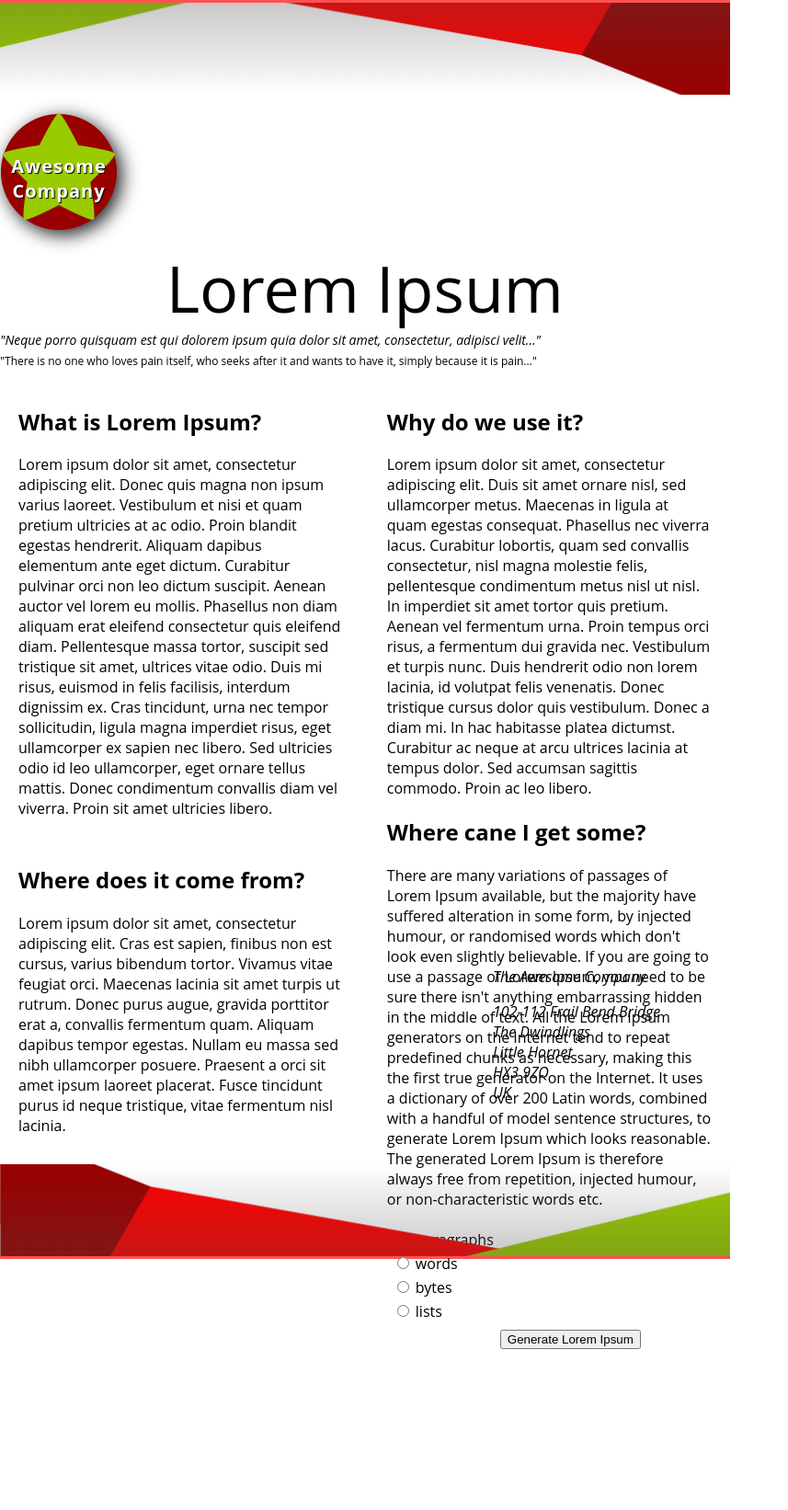
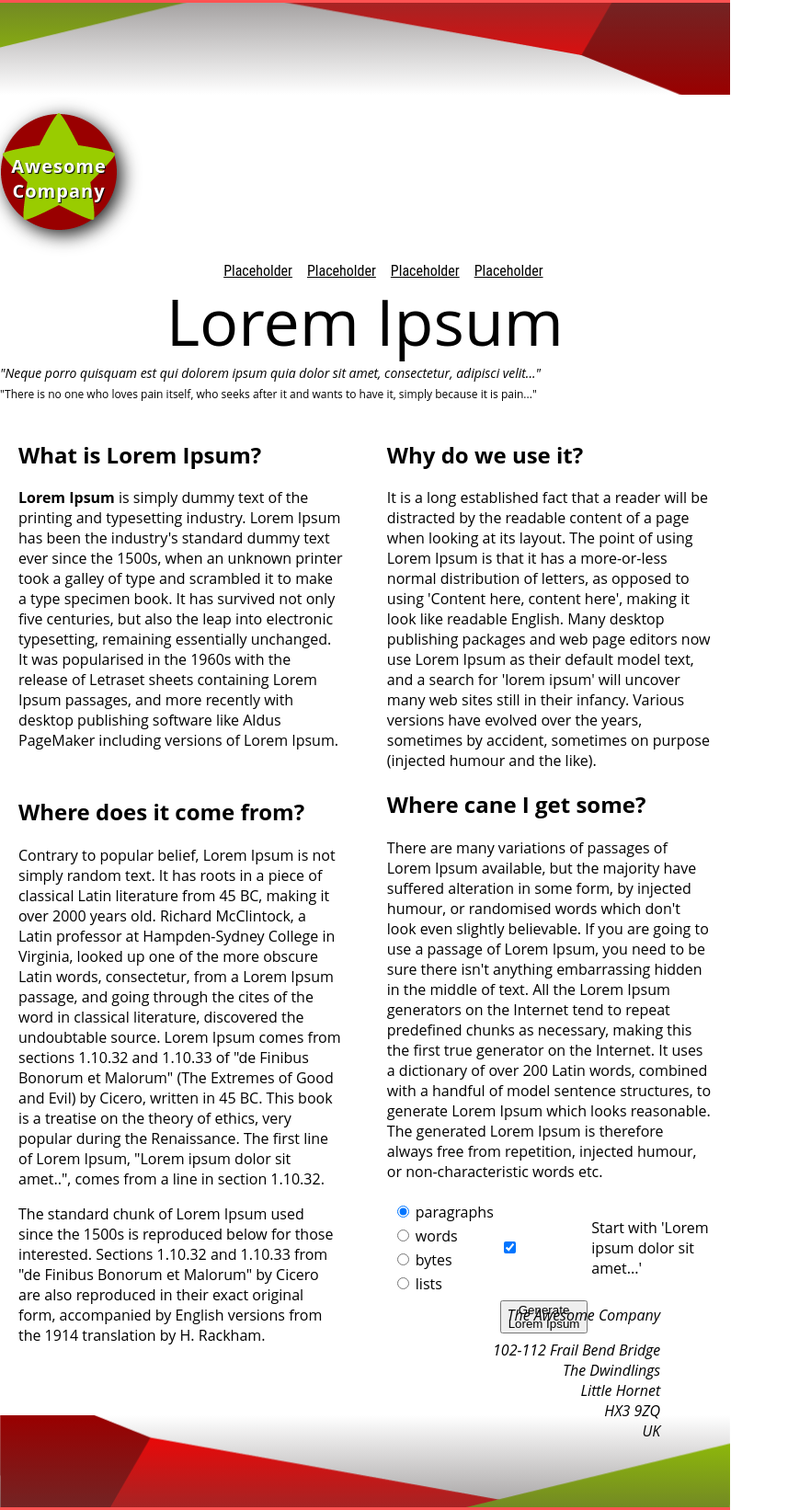
Before and after one commit to Westley-Foster/WFoster_CS408_Module6, a website: page index.html in a window 1280 px wide. Shown: the whole page at 92% size, without its empty margins (0-857 px from the left). Before the commit the page ends 1490 px from the top, so only its background shows below. Drawn offline with Linux system fonts and the light colour scheme.

Commit message:
Updated README, style.css, and added checkbox

```diff
--- a/css/style.css
+++ b/css/style.css
@@ -15,15 +15,16 @@ body {
 
 article {
   width: 210mm;
-  height: 297mm;
+  height: auto;
   margin: 20px auto;
   position: relative;
 }
 
 address {
   position: absolute;
-  bottom: 8mm;
+  bottom: 15mm;
   right: 20mm;
+  text-align: right;
 }
 
 h1 {
@@ -55,8 +56,9 @@ h1 {
   width: 210mm;
   height: 100px;
 
+  /* Linear-radient referenced by ChatGPT */
   background-image:
-    linear-gradient(to bottom, rgba(77, 71, 71, 0.3), rgba(255, 132, 132, 0)),  /* dark → transparent */
+    linear-gradient(to bottom, rgba(77, 71, 71, 0.5), rgba(77, 71, 71, 0)),  /* dark → transparent */
     url("../img/top-image.png");
   background-repeat: no-repeat;
   background-position: center;
@@ -72,14 +74,15 @@ h1 {
   width: 210mm;
   height: 100px;
 
+  /* Linear-radient referenced by ChatGPT */
   background-image:
-    linear-gradient(to top, rgba(77, 71, 71, 0.3), rgba(255, 132, 132, 0)),  /* dark → transparent */
+    linear-gradient(to top, rgba(77, 71, 71, 0.5), rgba(255, 132, 132, 0)),  /* dark → transparent */
     url("../img/bottom-image.png");
-
   background-repeat: no-repeat;
   background-position: center bottom;
   background-size: auto; /* fallback for old browsers */
   background-size: cover;
+  margin-top: 40px;
 }
 
 .background {
@@ -88,6 +91,7 @@ h1 {
 }
 
 .pageBorder {
+  position: relative;
   box-sizing: border-box;
   border-top: 1mm solid rgb(255, 82, 82);
   border-bottom: 1mm solid rgb(255, 82, 82);
@@ -139,3 +143,19 @@ hr {
   border: none;
   height: 14px;
 }
+
+nav ul {
+  display: flex;
+  justify-content: center;
+  list-style-type: none;
+  gap: 1rem;
+  margin: 0;
+
+  font-family: 'Roboto Condensed';
+  text-align: center;
+  padding-top: 17px;
+}
+
+nav a {
+  color: black;
+}
--- a/index.html
+++ b/index.html
@@ -13,6 +13,18 @@
 
       <article>
         <h1>Awesome<br>Company</h1>
+
+        <div>
+          <nav>
+            <ul>
+              <li><a href="#">Placeholder</a></li>
+              <li><a href="#">Placeholder</a></li>
+              <li><a href="#">Placeholder</a></li>
+              <li><a href="#">Placeholder</a></li>
+            </ul>
+          </nav>
+        </div>
+
         <div class="title">Lorem Ipsum</div>
         <quote class="quote-normal">"Neque porro quisquam est qui dolorem ipsum quia dolor sit amet, consectetur, adipisci velit..."</quote>
         <br>
@@ -22,34 +34,39 @@
           <div class="first-column">
             <h2>What is Lorem Ipsum?</h2>
 
-            <p>Lorem ipsum dolor sit amet, consectetur adipiscing elit. Donec quis magna non ipsum varius laoreet. Vestibulum et nisi et quam pretium ultricies
-              at ac odio. Proin blandit egestas hendrerit. Aliquam dapibus elementum ante eget dictum. Curabitur pulvinar orci non leo dictum suscipit. Aenean
-              auctor vel lorem eu mollis. Phasellus non diam aliquam erat eleifend consectetur quis eleifend diam. Pellentesque massa tortor, suscipit sed
-              tristique sit amet, ultrices vitae odio. Duis mi risus, euismod in felis facilisis, interdum dignissim ex. Cras tincidunt, urna nec tempor
-              sollicitudin, ligula magna imperdiet risus, eget ullamcorper ex sapien nec libero. Sed ultricies odio id leo ullamcorper, eget ornare tellus
-              mattis. Donec condimentum convallis diam vel viverra. Proin sit amet ultricies libero.
+            <p><strong>Lorem Ipsum</strong> is simply dummy text of the printing and typesetting industry. Lorem Ipsum has been the industry's standard
+              dummy text ever since the 1500s, when an unknown printer took a galley of type and scrambled it to make a type specimen book. It has
+              survived not only five centuries, but also the leap into electronic typesetting, remaining essentially unchanged. It was popularised in
+              the 1960s with the release of Letraset sheets containing Lorem Ipsum passages, and more recently with desktop publishing software like
+              Aldus PageMaker including versions of Lorem Ipsum.
             </p>
 
             <hr>
 
             <h2>Where does it come from?</h2>
 
-            <p>Lorem ipsum dolor sit amet, consectetur adipiscing elit. Cras est sapien, finibus non est cursus, varius bibendum tortor. Vivamus vitae feugiat
-               orci. Maecenas lacinia sit amet turpis ut rutrum. Donec purus augue, gravida porttitor erat a, convallis fermentum quam. Aliquam dapibus tempor
-               egestas. Nullam eu massa sed nibh ullamcorper posuere. Praesent a orci sit amet ipsum laoreet placerat. Fusce tincidunt purus id neque tristique,
-               vitae fermentum nisl lacinia.
+            <p>Contrary to popular belief, Lorem Ipsum is not simply random text. It has roots in a piece of classical Latin literature from 45 BC,
+              making it over 2000 years old. Richard McClintock, a Latin professor at Hampden-Sydney College in Virginia, looked up one of the more
+              obscure Latin words, consectetur, from a Lorem Ipsum passage, and going through the cites of the word in classical literature,
+              discovered the undoubtable source. Lorem Ipsum comes from sections 1.10.32 and 1.10.33 of "de Finibus Bonorum et Malorum" (The Extremes
+              of Good and Evil) by Cicero, written in 45 BC. This book is a treatise on the theory of ethics, very popular during the Renaissance.
+              The first line of Lorem Ipsum, "Lorem ipsum dolor sit amet..", comes from a line in section 1.10.32.
+            </p>
+            <p>
+              The standard chunk of Lorem Ipsum used since the 1500s is reproduced below for those interested. Sections 1.10.32 and 1.10.33 from
+              "de Finibus Bonorum et Malorum" by Cicero are also reproduced in their exact original form, accompanied by English versions from the
+              1914 translation by H. Rackham.
             </p>
           </div>
 
           <div class="second-column">
             <h2>Why do we use it?</h2>
 
-            <p>Lorem ipsum dolor sit amet, consectetur adipiscing elit. Duis sit amet ornare nisl, sed ullamcorper metus. Maecenas in ligula at quam egestas
-              consequat. Phasellus nec viverra lacus. Curabitur lobortis, quam sed convallis consectetur, nisl magna molestie felis, pellentesque condimentum
-              metus nisl ut nisl. In imperdiet sit amet tortor quis pretium. Aenean vel fermentum urna. Proin tempus orci risus, a fermentum dui gravida nec.
-              Vestibulum et turpis nunc. Duis hendrerit odio non lorem lacinia, id volutpat felis venenatis. Donec tristique cursus dolor quis vestibulum.
-              Donec a diam mi. In hac habitasse platea dictumst. Curabitur ac neque at arcu ultrices lacinia at tempus dolor. Sed accumsan sagittis commodo.
-              Proin ac leo libero.
+            <p>It is a long established fact that a reader will be distracted by the readable content of a page when looking at its layout. The
+              point of using Lorem Ipsum is that it has a more-or-less normal distribution of letters, as opposed to using 'Content here, content
+              here', making it look like readable English. Many desktop publishing packages and web page editors now use Lorem Ipsum as their
+              default model text, and a search for 'lorem ipsum' will uncover many web sites still in their infancy. Various versions have evolved
+              over the years, sometimes by accident, sometimes on purpose (injected humour and the like).
             </p>
 
             <h2>Where cane I get some?</h2>
@@ -108,6 +125,14 @@
                         </tbody>
                       </table>
                     </td>
+                    <td>
+                      <input type="checkbox" name="start" id="start" value="yes" checked="checked">
+                    </td>
+                    <td>
+                      <label for="start">
+                        Start with 'Lorem ipsum dolor sit amet...'
+                      </label>
+                    </td>
                   </tr>
                   <tr>
                     <td></td>
@@ -122,15 +147,16 @@
           </div>
         </div>
 
-        <address>
+      </article>
+
+      <address>
           <p>The Awesome Company</p>
           <p>102-112 Frail Bend Bridge<br>
           The Dwindlings<br>
           Little Hornet<br>
           HX3 9ZQ<br>
           UK</p>
-        </address>
-      </article>
+      </address>
 
       <div class="background-bottom"></div>
     </div>
```
Also changed, not shown: README.md.
